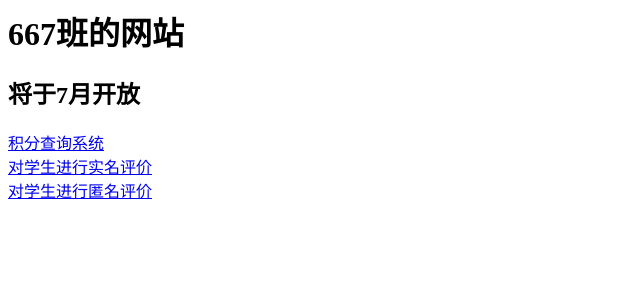
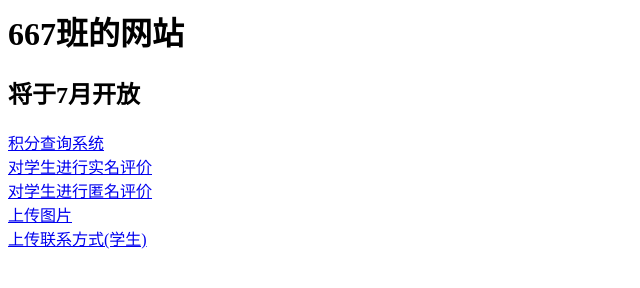
Before and after one commit to HomePigWeekly/667, a plain HTML site: page index.html in a window 1280 px wide. Shown: the whole page, without its empty margins (0-640 px from the left). Drawn offline with Linux system fonts and the light colour scheme.

Commit message:
Update index.html

```diff
--- a/index.html
+++ b/index.html
@@ -9,5 +9,7 @@
         <a href="https://408491.yichafen.com/">积分查询系统</a><br />
         <a href="https://docs.qq.com/form/page/DS01sbmZZY01sRVZm">对学生进行实名评价</a><br />
         <a href="https://www.wjx.cn/vj/wjt0A0z.aspx">对学生进行匿名评价</a><br />
+        <a href="https://docs.qq.com/form/page/DS1FjWndWYnlLSUpC">上传图片</a><br />
+        <a href="https://docs.qq.com/form/page/DS2tkRHJxeWVyUVZo">上传联系方式(学生)</a><br />
     </body>
 </html>
```
